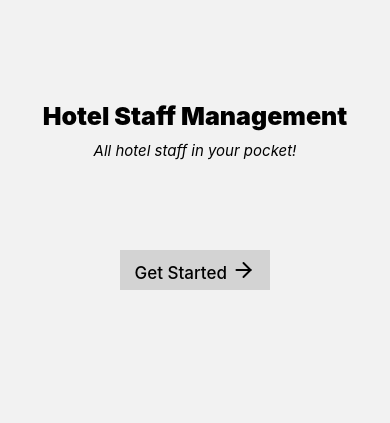
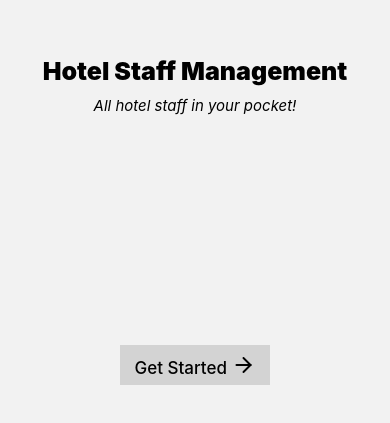
Before and after one commit to Kene10-codes/Hotelia, a React Native app: screen /OnboardingOne in a window 390 px wide. Shown: the part 227-650 px from the top of the page. Built offline with nearby package versions, Linux system fonts and the light colour scheme.

Commit message:
Refactored the css

```diff
--- a/screens/onboarding-one/OnboardingOne.jsx
+++ b/screens/onboarding-one/OnboardingOne.jsx
@@ -10,6 +10,7 @@ export default function OnboardingOne({navigation}) {
         <Text style={styles.header}>Hotel Staff Management</Text>
         <Text style={styles.header__desc}>All hotel staff in your pocket!</Text>
       </View>
+      <View>
         <TouchableOpacity
           style={styles.button}
           onPress={() => {
@@ -20,6 +21,7 @@ export default function OnboardingOne({navigation}) {
             Get Started <Feather name="arrow-right" size={24} color="black" />
           </Text>
         </TouchableOpacity>
+      </View>
     </SafeAreaView>
   );
 }
--- a/screens/onboarding-one/onboardingOne.js
+++ b/screens/onboarding-one/onboardingOne.js
@@ -1,7 +1,12 @@
 import {StyleSheet} from 'react-native';
 
 const styles = StyleSheet.create ({
-  container: {flex: 1, alignItems: 'center', justifyContent: 'center'},
+  container: {
+    flex: 1,
+    alignItems: 'center',
+    justifyContent: 'center',
+    marginTop: 50,
+  },
   button: {
     width: 150,
     height: 40,
@@ -12,10 +17,11 @@ const styles = StyleSheet.create ({
     marginTop: 10,
   },
   onboarding__wrapper: {
-    marginBottom: 80,
+    marginBottom: 220,
     alignItems: 'center',
     justifyContent: 'center',
   },
+
   header: {
     fontSize: 25,
     fontWeight: 900,
```
Lines whose indentation alone changed are shown as unchanged.
